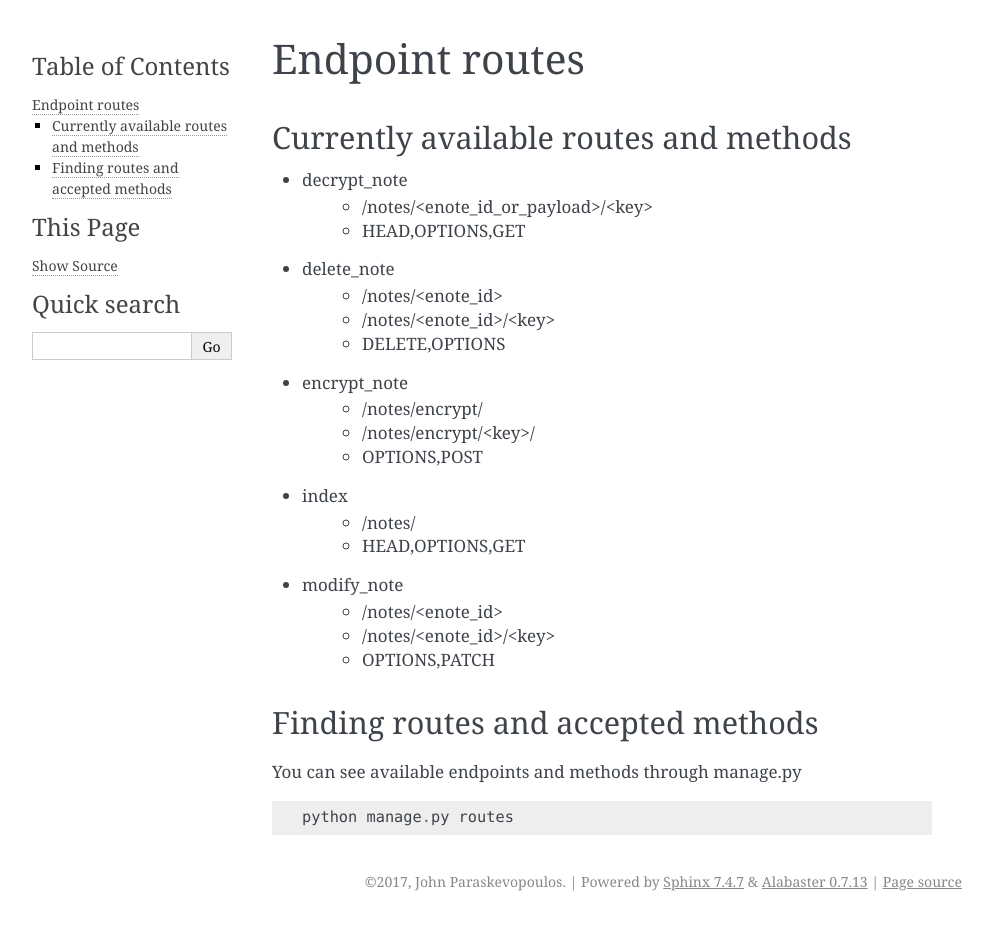
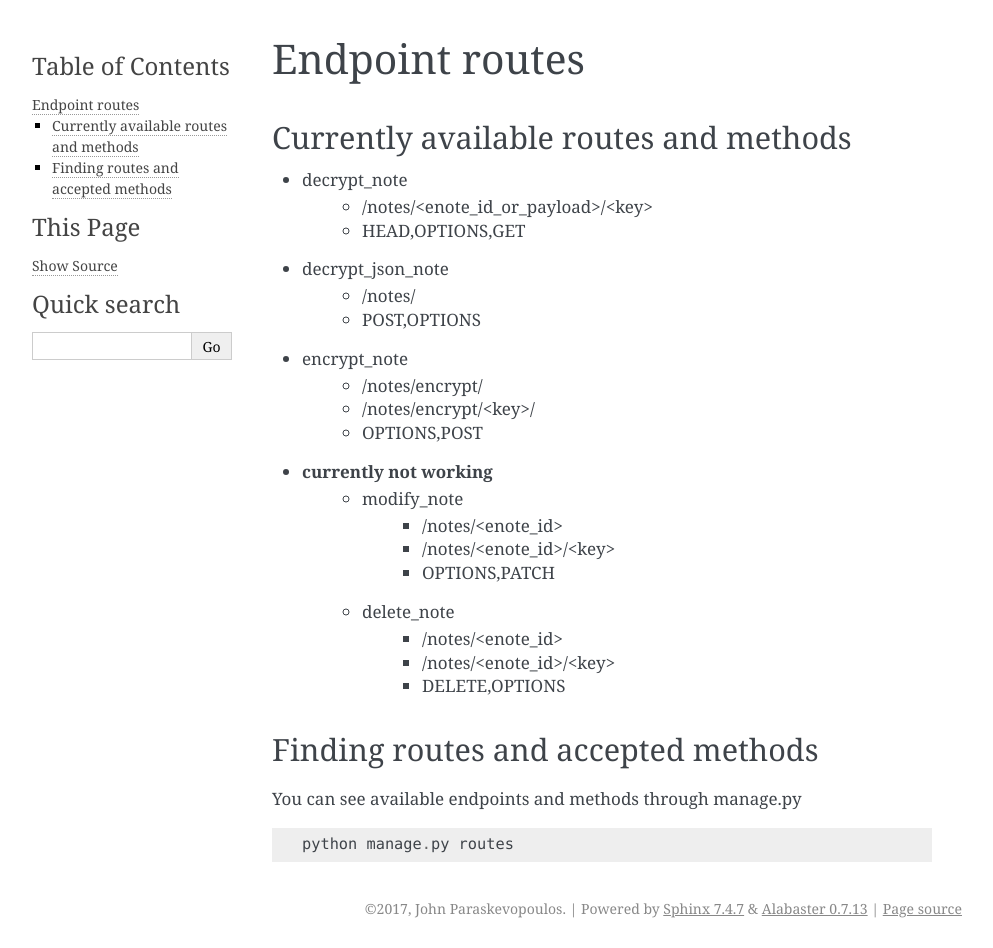
Before and after one commit to cenotes/cenotes, a Sphinx documentation site: the page built from docs/routes.rst, in a window 1280 px wide. Shown: the whole page, without its empty margins (148-1141 px from the left). Built offline with Sphinx 7.4.7, drawn with Linux system fonts in a browser that asks for light colours; the version number is read from the project's files by our own code; before the commit the page ends 921 px from its top, so only the background shows below that.

Commit message:
Update documentation

```diff
--- a/docs/routes.rst
+++ b/docs/routes.rst
@@ -8,22 +8,22 @@ Currently available routes and methods
 * decrypt_note
     * /notes/<enote_id_or_payload>/<key>
     * HEAD,OPTIONS,GET
-* delete_note
-    * /notes/<enote_id>
-    * /notes/<enote_id>/<key>
-    * DELETE,OPTIONS
+* decrypt_json_note
+    * /notes/
+    * POST,OPTIONS
 * encrypt_note
     * /notes/encrypt/
     * /notes/encrypt/<key>/
     * OPTIONS,POST
-* index
-    * /notes/
-    * HEAD,OPTIONS,GET
-* modify_note
-    * /notes/<enote_id>
-    * /notes/<enote_id>/<key>
-    * OPTIONS,PATCH
-
+* **currently not working**
+    * modify_note
+        * /notes/<enote_id>
+        * /notes/<enote_id>/<key>
+        * OPTIONS,PATCH
+    * delete_note
+        * /notes/<enote_id>
+        * /notes/<enote_id>/<key>
+        * DELETE,OPTIONS
 
 Finding routes and accepted methods
 -----------------------------------
```
